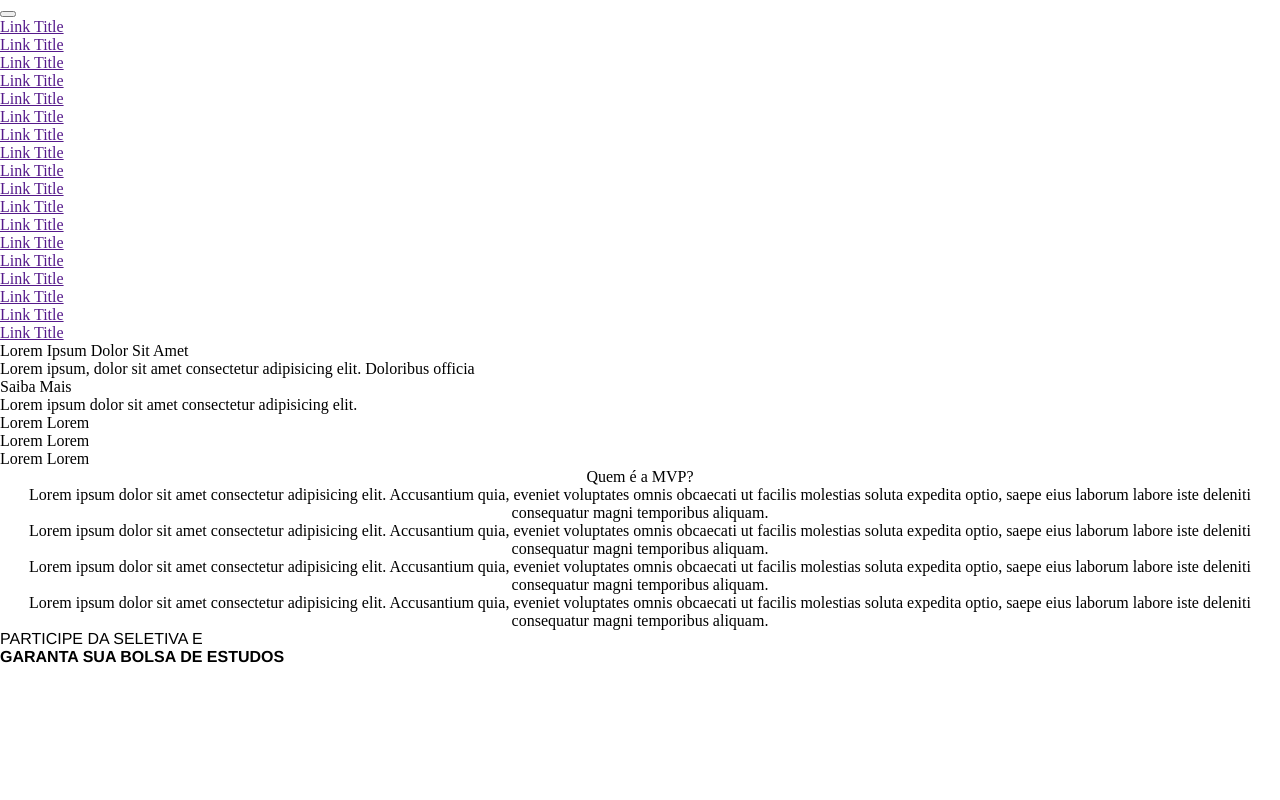
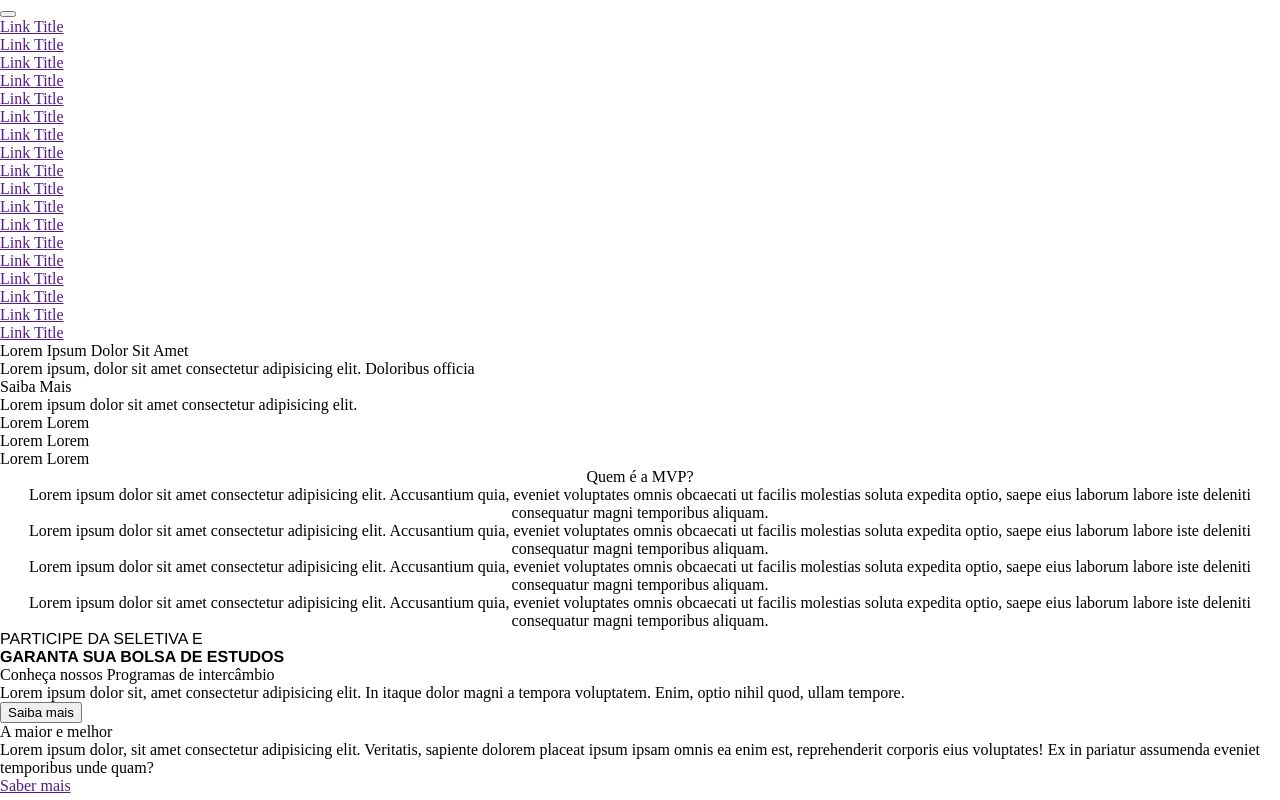
Before and after one commit to azabraao/mvp-exchange, a website: page src/index.html in a window 1280 px wide. Drawn offline with Linux system fonts and the light colour scheme.

Commit message:
Add basic conheca-programas-intercambio architecture

```diff
--- a/src/assets/scss/components/_boxes.scss
+++ b/src/assets/scss/components/_boxes.scss
@@ -1,14 +1,27 @@
 .boxes {
     .box {
+        .box__cover {
+
+        }
+
         .box__title {
 
         }
+
         .box__content {
+            p {
+
+            }
+
             .box__list {
                 .box__list-item {
 
                 }
             }
         }
+
+        .box__footer {
+
+        }
     }
 }
--- a/src/assets/scss/elements/_button.scss
+++ b/src/assets/scss/elements/_button.scss
@@ -2,10 +2,14 @@
 
 }
 
-.btn__primary {
+.btn--primary {
 
 }
 
-.btn__primary--outlined {
+.btn--primary-outlined {
 
 }
+
+.btn--primary-inverted {
+
+}
--- /dev/null
+++ b/src/assets/scss/sections/conheca-programas-intercambio/_all.scss
@@ -0,0 +1 @@
+@import 'conheca-programas-intercambio';
--- /dev/null
+++ b/src/assets/scss/sections/conheca-programas-intercambio/_best-structure.scss
@@ -0,0 +1,38 @@
+.best-structure {
+    .best-structure__item {
+
+    }
+
+    .best-structure__item .item-1 {
+
+    }
+
+    .best-structure__item .item-2 {
+
+    }
+
+    .best-structure__item .item-3 {
+
+    }
+
+    .best-structure__item .item-4 {
+
+    }
+
+    .best-structure__main {
+
+        .best-structure__title {
+            h3 {
+
+            }
+        }
+
+        .best-structure__content {
+
+        }
+
+        .best-structure__cta {
+
+        }
+    }
+}
--- /dev/null
+++ b/src/assets/scss/sections/conheca-programas-intercambio/_conheca-programas-intercambio.scss
@@ -0,0 +1,3 @@
+.conheca-programas-intercambio {
+
+}
--- a/src/index.html
+++ b/src/index.html
@@ -66,7 +66,7 @@
                         </p>
                     </div>
                     <div class="site-header__cta">
-                        <a class="btn__primary">Saiba Mais</a>
+                        <a class="btn--primary">Saiba Mais</a>
                     </div>
                 </div>
                 <div class="site-header__image">
@@ -153,10 +153,59 @@
                 </p>
             </div>
             <div class="hero__cta">
-                <a href="" class="btn__primary--outlined"></a>
+                <a href="" class="btn--primary-inverted"></a>
             </div>
         </div>
     </div>
+    <section class="section conheca-programas-intercambio">
+        <div class="container">
+            <div class="section__title">
+                <h2>
+                    <span class="block">Conheça nossos</span>
+                    <span class="block">Programas de intercâmbio</span>
+                </h2>
+            </div>
+
+            <div class="boxes">
+                <div class="box">
+                    <div class="box__cover"></div>
+                    <div class="box__title"></div>
+                    <div class="box__content">
+                        <p>
+                            Lorem ipsum dolor sit, amet consectetur adipisicing elit. In itaque dolor magni a tempora voluptatem. Enim, optio nihil quod, ullam tempore.
+                        </p>
+                    </div>
+                    <div class="box__footer">
+                        <button class="btn--primary">Saiba mais</button>
+                    </div>
+                </div>
+            </div>
+
+            <div class="best-structure">
+                <div class="best-structure__item item-1"></div>
+                <div class="best-structure__item item-2"></div>
+                <div class="best-structure__item item-3"></div>
+                <div class="best-structure__item item-4"></div>
+
+                <div class="best-structure__main">
+                    <div class="best-structure__title">
+                        <h3>
+                            <span class="size-2 block">A maior e melhor</span>
+                            <span class="color-white">estrutura para os seus treinos</span>
+                        </h3>
+                    </div>
+                    <div class="best-structure__content">
+                        <p>
+                            Lorem ipsum dolor, sit amet consectetur adipisicing elit. Veritatis, sapiente dolorem placeat ipsum ipsam omnis ea enim est, reprehenderit corporis eius voluptates! Ex in pariatur assumenda eveniet temporibus unde quam?
+                        </p>
+                    </div>
+                    <div class="best-structure__cta">
+                        <a href="" class="btn--primary-inverted">Saber mais</a>
+                    </div>
+                </div>
+            </div>
+        </div>
+    </section>
     <script src="./assets/js/main.js"></script>
 </body>
 </html>
```
